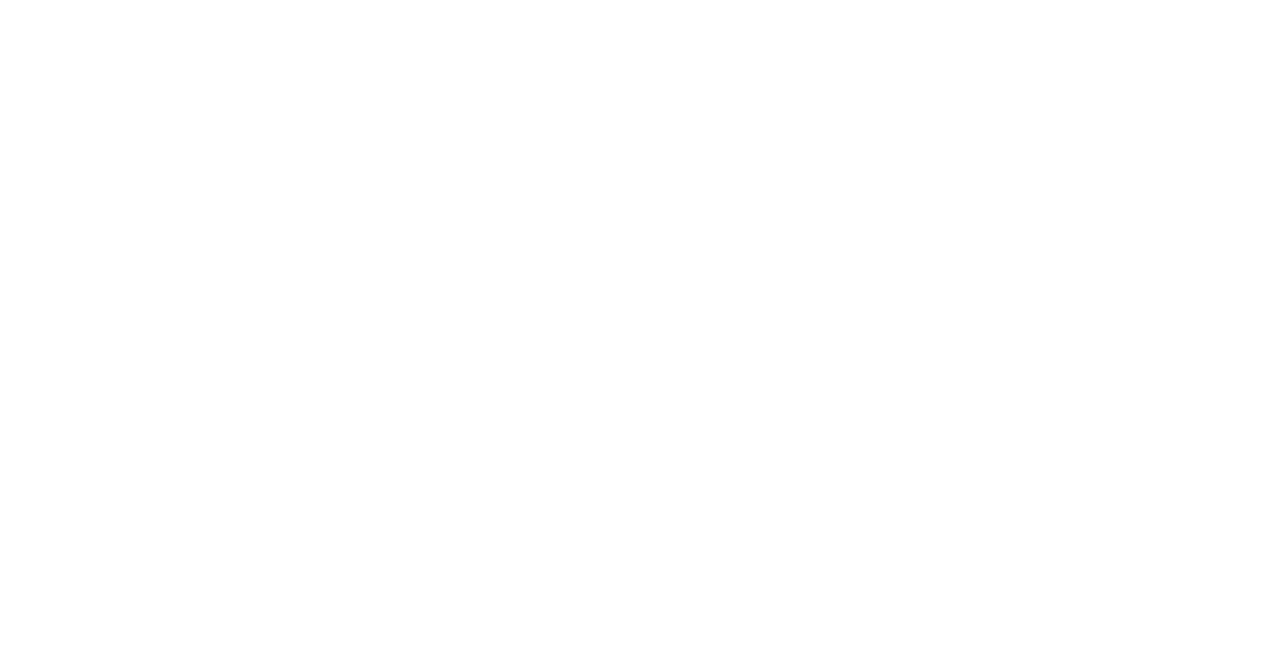
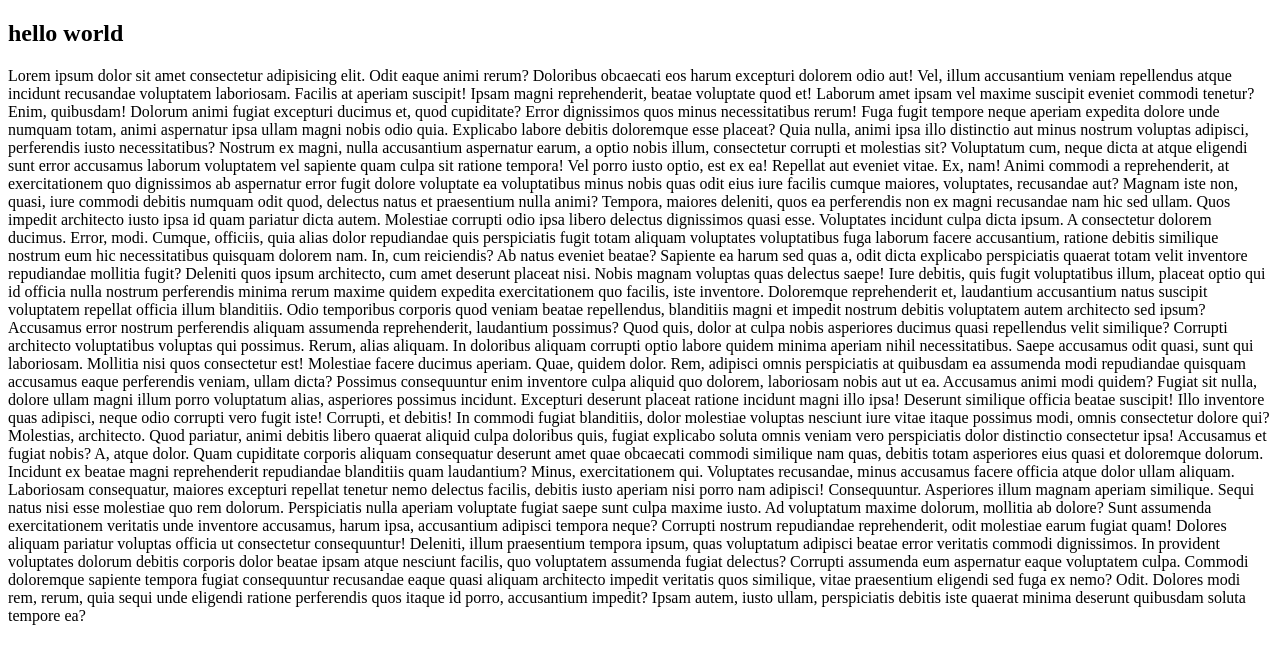
Before and after one commit to mirza-sarim-baig/Expense-Tracker, a plain HTML site: page pages/products.html in a window 1280 px wide. Drawn offline with Linux system fonts and the light colour scheme.

Commit message:
produt page created

```diff
--- a/pages/products.html
+++ b/pages/products.html
@@ -0,0 +1,40 @@
+<!DOCTYPE html>
+<html lang="en">
+<head>
+    <meta charset="UTF-8">
+    <meta name="viewport" content="width=device-width, initial-scale=1.0">
+    <title>Document</title>
+</head>
+<body>
+    <h2>
+        hello world
+    </h2>
+    <p>
+        Lorem ipsum dolor sit amet consectetur adipisicing elit. Odit eaque animi rerum? Doloribus obcaecati eos harum excepturi dolorem odio aut! Vel, illum accusantium veniam repellendus atque incidunt recusandae voluptatem laboriosam.
+        Facilis at aperiam suscipit! Ipsam magni reprehenderit, beatae voluptate quod et! Laborum amet ipsam vel maxime suscipit eveniet commodi tenetur? Enim, quibusdam! Dolorum animi fugiat excepturi ducimus et, quod cupiditate?
+        Error dignissimos quos minus necessitatibus rerum! Fuga fugit tempore neque aperiam expedita dolore unde numquam totam, animi aspernatur ipsa ullam magni nobis odio quia. Explicabo labore debitis doloremque esse placeat?
+        Quia nulla, animi ipsa illo distinctio aut minus nostrum voluptas adipisci, perferendis iusto necessitatibus? Nostrum ex magni, nulla accusantium aspernatur earum, a optio nobis illum, consectetur corrupti et molestias sit?
+        Voluptatum cum, neque dicta at atque eligendi sunt error accusamus laborum voluptatem vel sapiente quam culpa sit ratione tempora! Vel porro iusto optio, est ex ea! Repellat aut eveniet vitae.
+        Ex, nam! Animi commodi a reprehenderit, at exercitationem quo dignissimos ab aspernatur error fugit dolore voluptate ea voluptatibus minus nobis quas odit eius iure facilis cumque maiores, voluptates, recusandae aut?
+        Magnam iste non, quasi, iure commodi debitis numquam odit quod, delectus natus et praesentium nulla animi? Tempora, maiores deleniti, quos ea perferendis non ex magni recusandae nam hic sed ullam.
+        Quos impedit architecto iusto ipsa id quam pariatur dicta autem. Molestiae corrupti odio ipsa libero delectus dignissimos quasi esse. Voluptates incidunt culpa dicta ipsum. A consectetur dolorem ducimus. Error, modi.
+        Cumque, officiis, quia alias dolor repudiandae quis perspiciatis fugit totam aliquam voluptates voluptatibus fuga laborum facere accusantium, ratione debitis similique nostrum eum hic necessitatibus quisquam dolorem nam. In, cum reiciendis?
+        Ab natus eveniet beatae? Sapiente ea harum sed quas a, odit dicta explicabo perspiciatis quaerat totam velit inventore repudiandae mollitia fugit? Deleniti quos ipsum architecto, cum amet deserunt placeat nisi.
+        Nobis magnam voluptas quas delectus saepe! Iure debitis, quis fugit voluptatibus illum, placeat optio qui id officia nulla nostrum perferendis minima rerum maxime quidem expedita exercitationem quo facilis, iste inventore.
+        Doloremque reprehenderit et, laudantium accusantium natus suscipit voluptatem repellat officia illum blanditiis. Odio temporibus corporis quod veniam beatae repellendus, blanditiis magni et impedit nostrum debitis voluptatem autem architecto sed ipsum?
+        Accusamus error nostrum perferendis aliquam assumenda reprehenderit, laudantium possimus? Quod quis, dolor at culpa nobis asperiores ducimus quasi repellendus velit similique? Corrupti architecto voluptatibus voluptas qui possimus. Rerum, alias aliquam.
+        In doloribus aliquam corrupti optio labore quidem minima aperiam nihil necessitatibus. Saepe accusamus odit quasi, sunt qui laboriosam. Mollitia nisi quos consectetur est! Molestiae facere ducimus aperiam. Quae, quidem dolor.
+        Rem, adipisci omnis perspiciatis at quibusdam ea assumenda modi repudiandae quisquam accusamus eaque perferendis veniam, ullam dicta? Possimus consequuntur enim inventore culpa aliquid quo dolorem, laboriosam nobis aut ut ea.
+        Accusamus animi modi quidem? Fugiat sit nulla, dolore ullam magni illum porro voluptatum alias, asperiores possimus incidunt. Excepturi deserunt placeat ratione incidunt magni illo ipsa! Deserunt similique officia beatae suscipit!
+        Illo inventore quas adipisci, neque odio corrupti vero fugit iste! Corrupti, et debitis! In commodi fugiat blanditiis, dolor molestiae voluptas nesciunt iure vitae itaque possimus modi, omnis consectetur dolore qui?
+        Molestias, architecto. Quod pariatur, animi debitis libero quaerat aliquid culpa doloribus quis, fugiat explicabo soluta omnis veniam vero perspiciatis dolor distinctio consectetur ipsa! Accusamus et fugiat nobis? A, atque dolor.
+        Quam cupiditate corporis aliquam consequatur deserunt amet quae obcaecati commodi similique nam quas, debitis totam asperiores eius quasi et doloremque dolorum. Incidunt ex beatae magni reprehenderit repudiandae blanditiis quam laudantium?
+        Minus, exercitationem qui. Voluptates recusandae, minus accusamus facere officia atque dolor ullam aliquam. Laboriosam consequatur, maiores excepturi repellat tenetur nemo delectus facilis, debitis iusto aperiam nisi porro nam adipisci! Consequuntur.
+        Asperiores illum magnam aperiam similique. Sequi natus nisi esse molestiae quo rem dolorum. Perspiciatis nulla aperiam voluptate fugiat saepe sunt culpa maxime iusto. Ad voluptatum maxime dolorum, mollitia ab dolore?
+        Sunt assumenda exercitationem veritatis unde inventore accusamus, harum ipsa, accusantium adipisci tempora neque? Corrupti nostrum repudiandae reprehenderit, odit molestiae earum fugiat quam! Dolores aliquam pariatur voluptas officia ut consectetur consequuntur!
+        Deleniti, illum praesentium tempora ipsum, quas voluptatum adipisci beatae error veritatis commodi dignissimos. In provident voluptates dolorum debitis corporis dolor beatae ipsam atque nesciunt facilis, quo voluptatem assumenda fugiat delectus?
+        Corrupti assumenda eum aspernatur eaque voluptatem culpa. Commodi doloremque sapiente tempora fugiat consequuntur recusandae eaque quasi aliquam architecto impedit veritatis quos similique, vitae praesentium eligendi sed fuga ex nemo? Odit.
+        Dolores modi rem, rerum, quia sequi unde eligendi ratione perferendis quos itaque id porro, accusantium impedit? Ipsam autem, iusto ullam, perspiciatis debitis iste quaerat minima deserunt quibusdam soluta tempore ea?
+    </p>
+</body>
+</html>
```
Also changed, not shown: index.html (+2 -1 lines).
